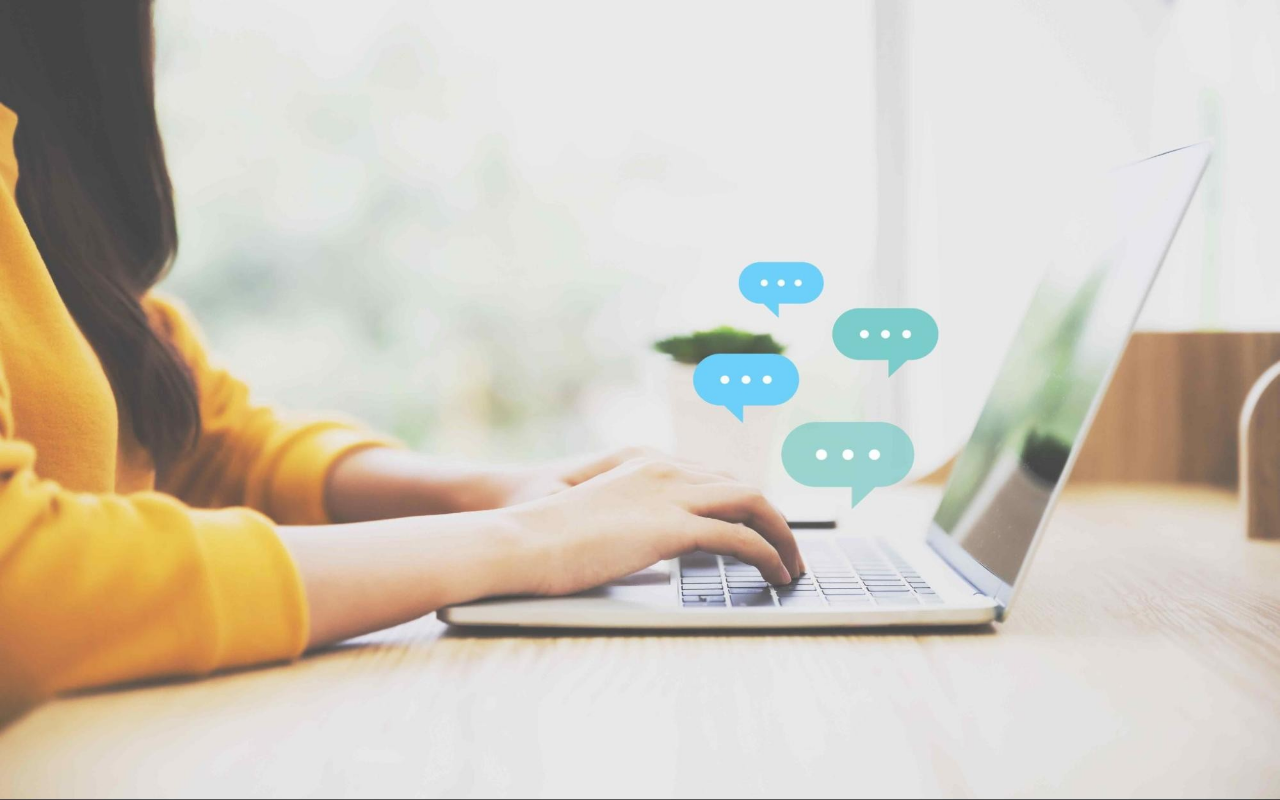
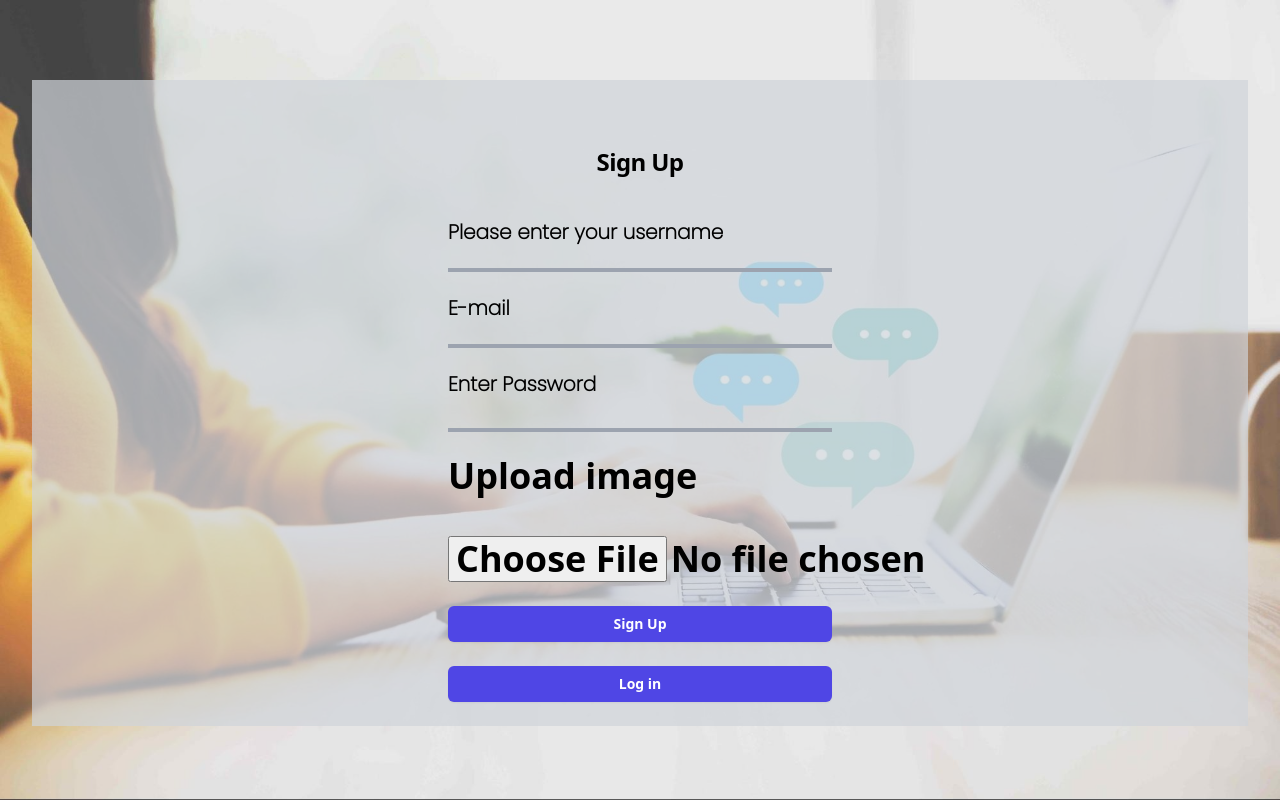
Before and after one commit to deepak-2605/Real-Time-Chat, a React (Create React App) app in the folder frontend/: page /signup in a window 1280 px wide. Before the commit this address had no page. Built offline with nearby package versions, Linux system fonts and the light colour scheme.

Commit message:
redirect done

```diff
--- a/frontend/src/App.js
+++ b/frontend/src/App.js
@@ -4,21 +4,10 @@ import './App.css';
 import { BrowserRouter as Router, Routes, Route, useRoutes } from "react-router-dom";
 
 
-function AppRoutes() {
-  const routes = useRoutes(
-    [
-      {path:'/',element:<HomePage/>},
-      {path:'/chats',element:<ChatPage/>}
-    ]
-  )
-  return routes;
-}
 function App(){
   return (
     <div className="App">
-          <Router>
-          <AppRoutes />
-          </Router>
+          <HomePage/>
     </div>
   )
 }
--- a/frontend/src/components/ChatPage.js
+++ b/frontend/src/components/ChatPage.js
@@ -17,7 +17,7 @@ const ChatPage = () => {
           <Chatbox fetchAgain={fetchAgain} setFetchAgain={setFetchAgain} />
         )}
       </div> */}
-          Aditya here
+        <div className="text-4xl text-center">This is the Chatpage</div>
     </div>
   );
 };
--- a/frontend/src/components/HomePage.js
+++ b/frontend/src/components/HomePage.js
@@ -2,23 +2,22 @@ import React, { useState,useEffect } from "react";
 import Login from "./Login";
 import Signup from "./Signup";
 import ChatPage from "./ChatPage.js";
+import {BrowserRouter, Routes,Route } from "react-router-dom";
 // import SideDrawer from "./miscellaneous/SideDrawer";
 // import { useHistory } from "react-router-dom";
 // import ChatDisplay from "./miscellaneous/ChatDisplay";
 
 
 function HomePage() {
-  const [activeComponent, setActiveComponent] = useState("login");
-  const toggleComponent = (props) => {
-    setActiveComponent(props);
-  };
-  if(activeComponent==='login'){
-    return <Login toggleComponent={toggleComponent}/>
-  }else if(activeComponent==="signup"){
-    return <Signup toggleComponent={toggleComponent}/>
-  }else if(activeComponent==="chats"){
-    return <ChatPage/>
-  }
+  return (
+    <BrowserRouter>
+    <Routes>
+      <Route path="/" element={<Login/>} />
+      <Route path="/signup" element={<Signup/>} />
+      <Route path="/chat" element={<ChatPage/>} />
+      </Routes>
+      </BrowserRouter>
+  );
 }
 
 export default HomePage;
--- a/frontend/src/components/Login.js
+++ b/frontend/src/components/Login.js
@@ -1,46 +1,46 @@
 import React, { useState } from "react";
+import axios from 'axios'
+import { useNavigate } from "react-router";
+
 
 function Login({ toggleComponent }) {
+  const navigate = useNavigate();
   const [email, setEmail] = useState();
   const [password, setPassword] = useState();
   const [loading, setLoading] = useState(false);
-
-  const submitHandler = async () => {
+  const submitHandler = async (e) => {
+    e.preventDefault();
     setLoading(true);
     if (!email || !password) {
-      alert("wrong email or password")
+      alert("Enter all fields");
       setLoading(false);
       return;
     }
-
-    fetch('http://localhost:3001/api/user/login', {
-      method: 'POST',
-      headers: { "Content-type": "application/json" },
-      body: JSON.stringify({
-        email,
-        password
-      })
-
-    }).then((res) => {
-      if (res.ok) {
-        alert("Login successfull");
-        localStorage.setItem("userInfo", JSON.stringify({
-          "name": res.name,
-          "email": res.email,
-          "password": res.password,
-          "profilePic":res.profilePic
-        }));
+    const response = await fetch("http://localhost:3001/api/user/login", {
+        method: 'POST',
+        headers: {
+            'Content-Type': 'application/json'
+        },
+        body: JSON.stringify({email,password})
+    });
+    const json = await response.json()
+    console.log(json);
+    if (json.success){
+        // Save the auth token and redirect
+        localStorage.setItem('token', json.authtoken);
         setLoading(false);
-        toggleComponent("chats")
-      } else {
+        navigate("/chat");
+    }
+    else {
         setLoading(false);
-        alert("error occured");
-      }
-
-
-    })
+        alert("Invalid credentials");
+    }
 
   };
+
+  function handleClick() {
+    navigate("/signup");
+  }
   return (
     <div NameName="font-bold text-4xl">
       <div className="flex min-h-full flex-col justify-center align-middle px-6 py-12 lg:px-8">
@@ -51,7 +51,7 @@ function Login({ toggleComponent }) {
             </h2>
           </div>
           <div className="mt-10 sm:mx-auto sm:w-full sm:max-w-sm ">
-            <form className="space-y-6" action="#" method="POST">
+            <form className="space-y-6">
               <div>
                 <label
                   for="username"
@@ -111,7 +111,7 @@ function Login({ toggleComponent }) {
                 <button
                   type="submit"
                   className="flex w-full justify-center rounded-md bg-white px-3 py-1.5 text-sm font-semibold leading-6 text-b;ack shadow-sm hover:bg-gray-300 focus-visible:outline focus-visible:outline-2 focus-visible:outline-offset-2 focus-visible:outline-indigo-600"
-                  onClick={()=>toggleComponent("signup")}
+                  onClick={handleClick}
                 >
                   Don't have an Account?
                 </button>
--- a/frontend/src/components/Signup.js
+++ b/frontend/src/components/Signup.js
@@ -1,8 +1,10 @@
 import React, { useState } from "react";
+import { useNavigate } from "react-router";
 import axios from "axios"
 
 function Signup({ toggleComponent }) {
   // const [show, setShow] = useState(false);
+  const navigate = useNavigate();
   const [name, setName] = useState();
   const [email, setEmail] = useState();
   const [password, setPassword] = useState();
@@ -13,67 +15,44 @@ function Signup({ toggleComponent }) {
 
   // const handleClick = () => setShow(!show);
 
-  const submitHandler = async () => {
+  const submitHandler = async (e) => {
+    e.preventDefault();
     setPicLoading(true);
     if (!name || !email || !password) {
       setPicLoading(false);
       alert("fill all the required fields");
       return;
     }
-    console.log(name, email, password, profilePic);
-      // await fetch("http://localhost:3001/api/user", {
-      //   method: "POST",
-      //   headers: { "Content-type": "application/json" },
-      //   body: JSON.stringify({
-      //     name,
-      //     email,
-      //     password,
-      //     profilePic,
-      //   }),
-      // }).then(res => res.json)
-      //   .then((data)=>{
-      //     alert("Registration successfull");
-      //     localStorage.setItem(
-      //       "userInfo",
-      //       JSON.stringify({
-      //         name,
-      //         email,
-      //         password,
-      //         profilePic,
-      //       })
-      //     );
-      //     toggleComponent("chats");
-      //     setPicLoading(false);
-      // }).catch ((error) => {
-      //   alert("nhi hua");
-      //   setPicLoading(false);
-      // })
-    try {
-      const config = {
+    const response = await fetch("http://localhost:3001/api/user", {
+        method: 'POST',
         headers: {
-          "Content-type": "application/json",
+            'Content-Type': 'application/json'
         },
-      };
-      const { data } = await axios.post(
-        "http://localhost:3001/api/user",
+      body: JSON.stringify(
         {
           name,
           email,
           password,
-          profilePic,
-        },
-        config
-      );
-      console.log(data);
-      alert("Registraion successfull");
-      localStorage.setItem("userInfo", JSON.stringify(data));
-      setPicLoading(false);
-      toggleComponent("chats");
-    } catch (error) {
-      alert("error occured");
-      setPicLoading(false);
+          profilePic
+        })
+    });
+    const json = await response.json()
+    console.log(json);
+    if (json.success){
+        // Save the auth token and redirect
+        localStorage.setItem('token', json.authtoken);
+        setPicLoading(false);
+        navigate("/chat");
+    }
+    else {
+        setPicLoading(false);
+        alert("Invalid credentials");
     }
   };
+
+  function handleClick() {
+    navigate("/");
+  }
 
   const postDetails = (pics) => {
     console.log(pics);
@@ -206,7 +185,7 @@ function Signup({ toggleComponent }) {
                 <button
                   type="submit"
                   className="flex w-full justify-center rounded-md bg-indigo-600 px-3 py-1.5 text-sm font-semibold leading-6 text-white shadow-sm hover:bg-indigo-500 focus-visible:outline focus-visible:outline-2 focus-visible:outline-offset-2 focus-visible:outline-indigo-600"
-                  onClick={()=>toggleComponent("login")}
+                  onClick={handleClick}
                 >
                   Log in
                 </button>
```
Also changed, not shown: 1 other file (tests, documents, lock files or other folders).
